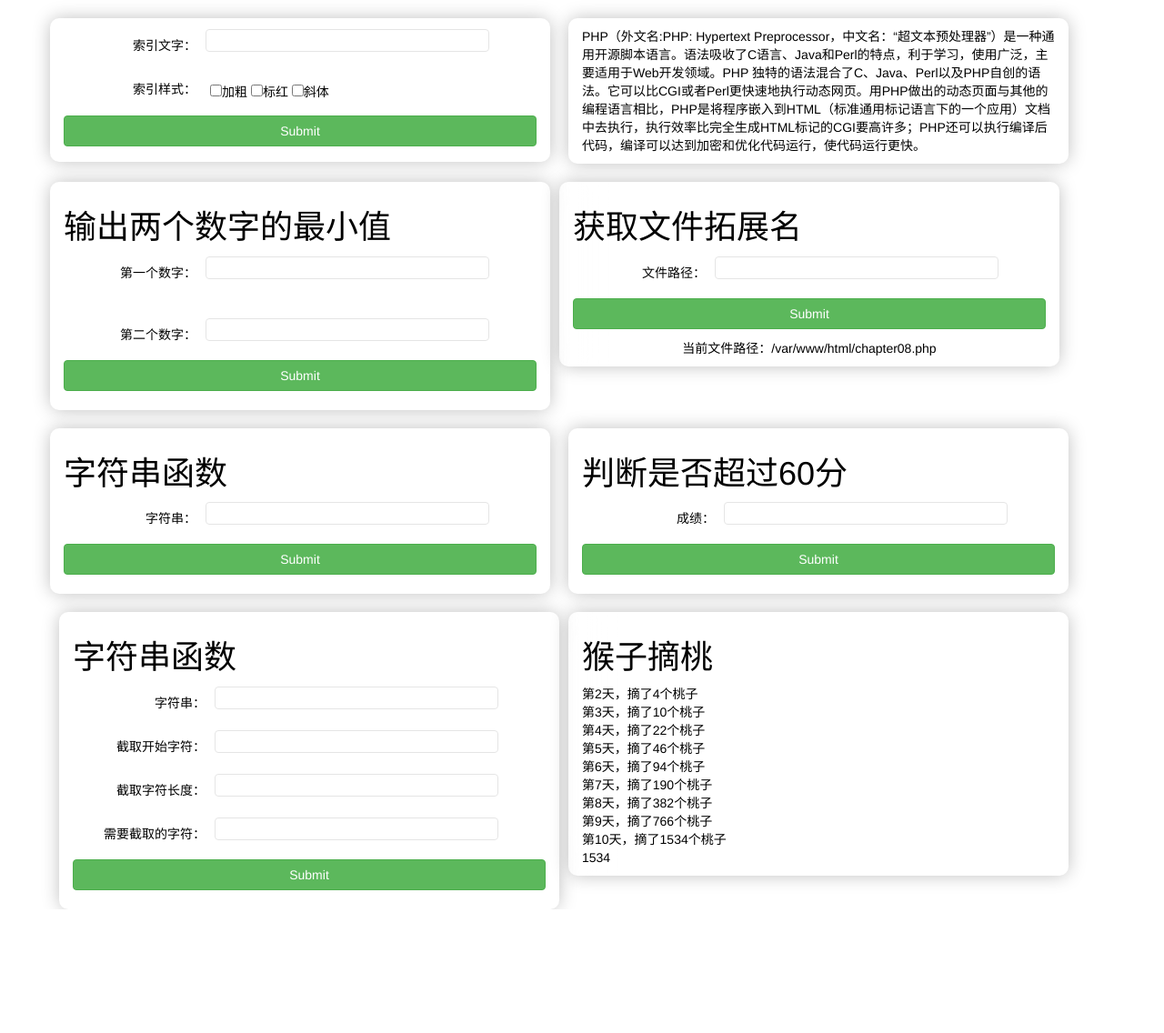
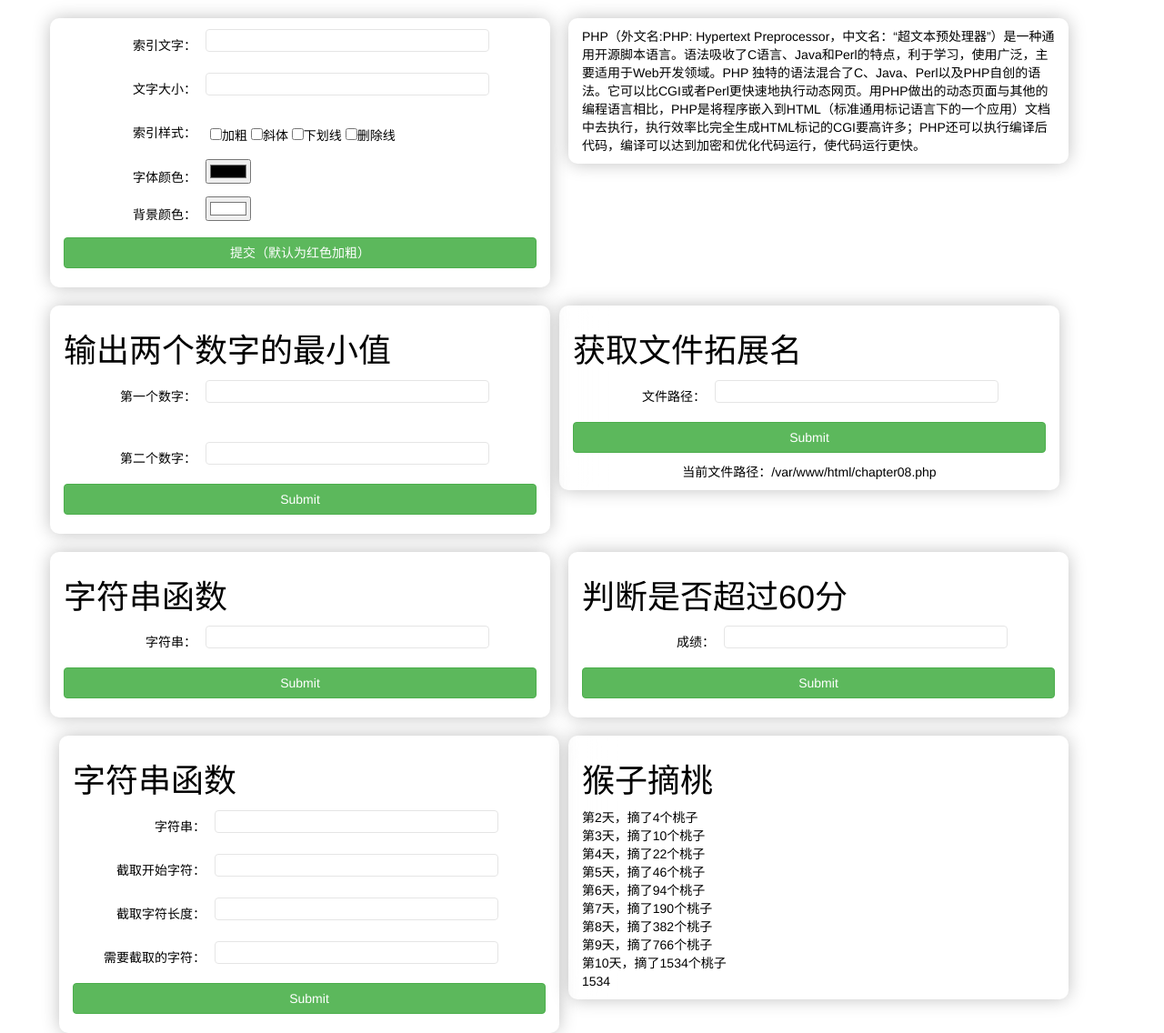
Before and after one commit to allynlin/PHP, a PHP site: page /chapter08.php in a window 1280 px wide. Shown: the whole page at 91% size. Before the commit the page ends 1000 px from the top, so only its background shows below. Run offline with PHP 8.4, Linux system fonts and the light colour scheme; data that the repository does not hold is empty.

Commit message:
更改为允许自定义内容

```diff
--- a/chapter08.php
+++ b/chapter08.php
@@ -17,15 +17,28 @@
                     <input type="text" name="text">
                 </label>
                 <label>
+                    <span>文字大小：</span>
+                    <input type="number" name="fontsize">
+                </label>
+                <label>
                     <span>索引样式：</span>
                     <div>
                         <input type="checkbox" name="sty[]" value="font-weight:bold">加粗
-                        <input type="checkbox" name="sty[]" value="color:red">标红
                         <input type="checkbox" name="sty[]" value="font-style:italic">斜体
+                        <input type="checkbox" name="sty[]" value="text-decoration:underline">下划线
+                        <input type="checkbox" name="sty[]" value="text-decoration:line-through">删除线
                     </div>
                 </label>
                 <label>
-                    <input class="btn btn-success btn-block" type="submit">
+                    <span>字体颜色：</span>
+                    <input type="color" name="textcolor">
+                </label>
+                <label>
+                    <span>背景颜色：</span>
+                    <input type="color" name="bgcolor" value="#ffffff">
+                </label>
+                <label>
+                    <input class="btn btn-success btn-block" type="submit" value="提交（默认为红色加粗）">
                 </label>
             </form>
         </div>
@@ -47,15 +60,14 @@
                             global $s;
                             $s .= "$sty[$i]" . ";";
                         }
-                        $s .= "'";
-                        $text = $_POST["text"];
-                        $keyword = "<span $s>$text</span>";
+                        $s.="color:$_POST[textcolor];background-color:$_POST[bgcolor];font-size:$_POST[fontsize]px;'";
+                        $text = $_POST["text"];//获取文本
+                        $keyword = "<span $s>$text</span>";//定义一个变量存储更改后的文本
                         //将text中的"语言"替换为keyword;
-                        echo str_replace($text, $keyword, $zw);
+                        echo str_replace($text, $keyword, $zw);//输出更改后的文本
                     } else {
                         $text = $_POST["text"];
-                        $keyword = "<font style='color: red;font-weight: bold'>$text</font>";
-                        //将text中的"语言"替换为keyword;
+                        $keyword = "<span style='color: red;font-weight: bold'>$text</span>";
                         echo str_replace($text, $keyword, $zw);
                     }
                 } else {
```
